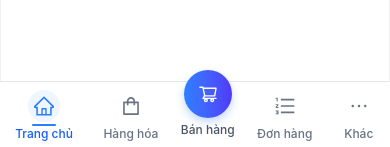
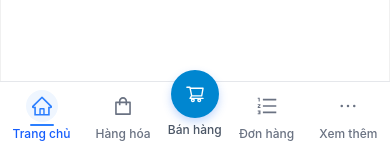
Before and after one commit to tamgtasa2611/jupiter_pos_fe, a Next.js app: page /admin/trang-chu in a window 390 px wide. Shown: the part 694-841 px from the top of the page. Built offline with nearby package versions, Linux system fonts and the light colour scheme; sample sign-in values are in the browser's storage; what @ant-design/nextjs-registry would draw is missing.

Commit message:
ui mobile nav

```diff
--- a/src/app/components/admin/common/MobileNavBar.jsx
+++ b/src/app/components/admin/common/MobileNavBar.jsx
@@ -145,8 +145,9 @@ export default function MobileNavBar({ onLogout }) {
               className="flex flex-col items-center relative -top-3"
               >
               <div
-                  className="flex items-center justify-center w-12 h-12 rounded-full bg-gradient-to-r from-blue-500 to-indigo-600 shadow-md"
+                className="flex items-center justify-center w-12 h-12 rounded-full shadow-md"
                 style={{
+                  background: "var(--primary-color)",
                   boxShadow: "0 4px 8px rgba(59, 130, 246, 0.3)",
                 }}
               >
@@ -213,7 +214,7 @@ export default function MobileNavBar({ onLogout }) {
                 visible || isAnyMoreItemActive ? "text-blue-600" : "text-gray-500"
               }`}
             >
-              Khác
+              Xem thêm
             </span>
           </div>
         </Popover>
```
Lines whose indentation alone changed are shown as unchanged.
